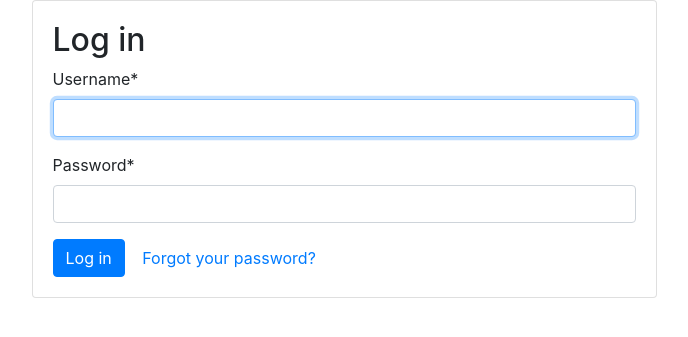
After one commit to AbdoulayeFall/gamble, a Django app: page /accounts/login/ in a window 1280 px wide. The commit adds this page. Shown: the top 337 px of the page, without its empty margins (296-984 px from the left). Run offline with Django 3.2, Linux system fonts and the light colour scheme; some libraries are stand-ins or nearby versions.

Commit message:
Création page login

```diff
--- a/gamble/urls.py
+++ b/gamble/urls.py
@@ -14,11 +14,12 @@ Including another URLconf
     2. Add a URL to urlpatterns:  path('blog/', include('blog.urls'))
 """
 from django.contrib import admin
-from django.urls import path
+from django.urls import path, include
 from gamble import views
 
 urlpatterns = [
     path('', views.home, name='home'),
     path('admin/', admin.site.urls),
     path('signup/', views.signup, name='signup'),
+    path('accounts/', include('django.contrib.auth.urls')),
 ]
--- a/templates/home.html
+++ b/templates/home.html
@@ -4,6 +4,6 @@
 {% block content%}
 <div style="text-align: center;">
   <button type="button" class="form_bouton"><a href="/signup/">Sign Up</button>
-  <button type="button" class="bouton"><a href="#">Login</a></button>
+  <button type="button" class="bouton"><a href="/accounts/login/">Login</a></button>
 </div>
 {%endblock%}
--- /dev/null
+++ b/templates/registration/login.html
@@ -0,0 +1,21 @@
+{% extends 'base.html' %}
+
+{% load crispy_forms_tags %}
+
+{% block content %}
+  <div class="row justify-content-center">
+    <div class="col-6">
+      <div class="card">
+        <div class="card-body">
+          <h2>Log in</h2>
+          <form method="post" novalidate>
+            {% csrf_token %}
+            {{ form|crispy }}
+            <button type="submit" class="btn btn-primary">Log in</button>
+            <a href="{% url 'password_reset' %}" class="btn btn-link">Forgot your password?</a>
+          </form>
+        </div>
+      </div>
+    </div>
+  </div>
+{% endblock %}
```
